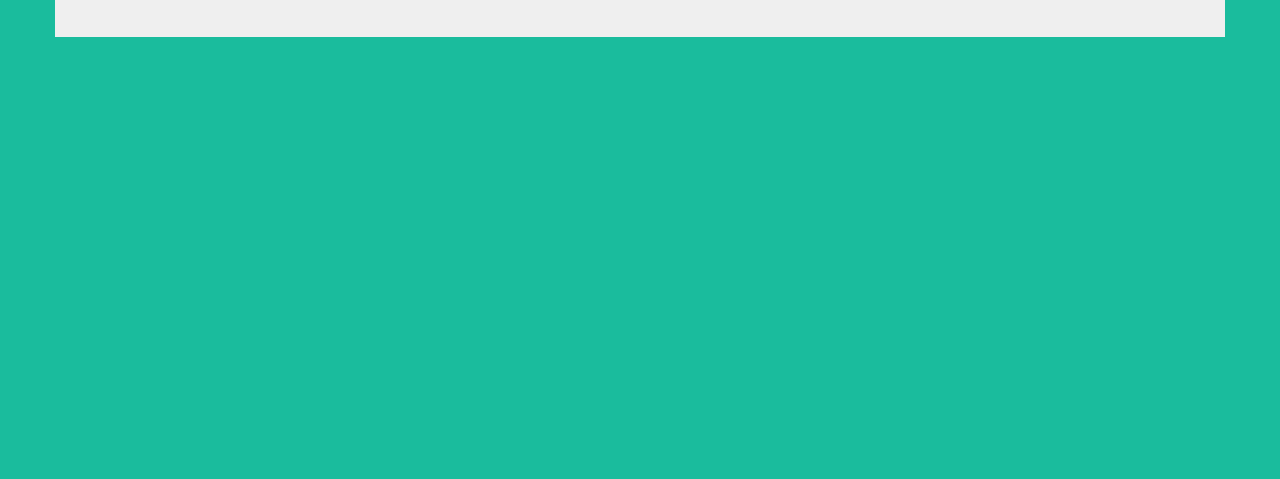
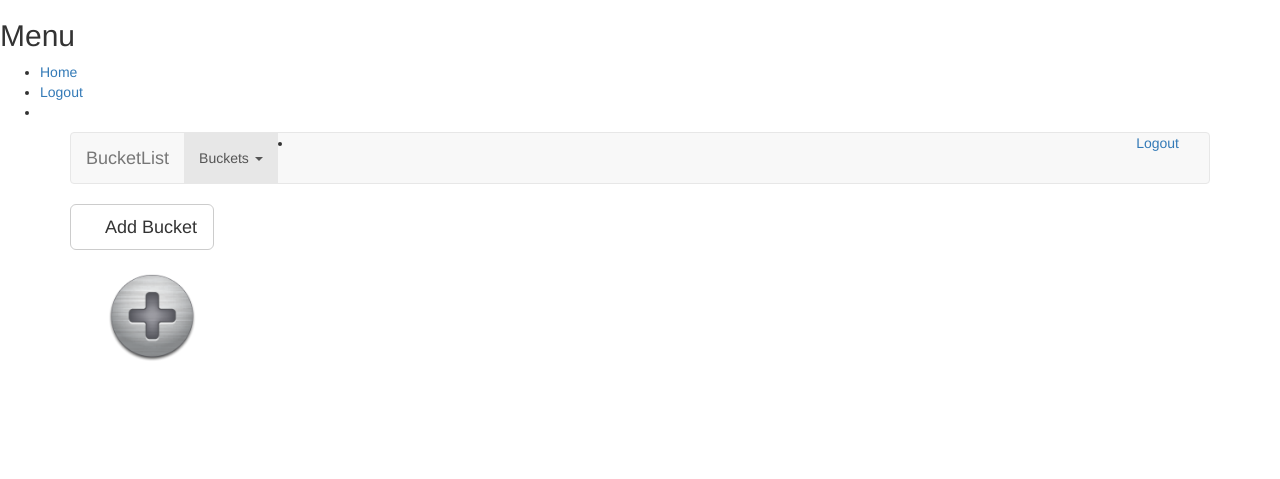
Before and after one commit to sarahmbaka/Bucketlist, a Flask app: page /index in a window 1280 px wide. Shown: the part 321-800 px from the top of the page. Run offline with Flask 2, Linux system fonts and the light colour scheme; some libraries are stand-ins or nearby versions; some web fonts are replaced.

Commit message:
[CHORE] Update base.html file

```diff
--- a/app/templates/base.html
+++ b/app/templates/base.html
@@ -1,18 +1,165 @@
-<!DOCTYPE html>
+<!DOCTYPE HTML>
+
 <html>
-<head>
-<title>bucket list application </title>
-<link rel="stylesheet" type="text/css" href="{{ url_for('static',filename ='css/bootstrap.min.css')}}"/>
-<link rel="stylesheet" type="text/css" href="{{ url_for('static',filename ='css/custom.css') }}" />
-<link rel="stylesheet" href="https://fonts.googleapis.com/icon?family=Material+Icons">
+	<head>
+		<title>Bucket List</title>
+		<meta charset="utf-8" />
+		<meta name="viewport" content="width=device-width, initial-scale=1" />
+		    <link rel="stylesheet" type="text/css" href="{{ url_for('static',filename ='css/bootstrap.min.css')}}"/>
+		<link rel="stylesheet" type="text/css" href="{{ url_for('static',filename ='css/bootstrap.min.css')}}"/>
+        <link rel="stylesheet" href="{{ url_for('static',filename ='css/main.css')}}" />
+		<link rel="stylesheet" href="https://maxcdn.bootstrapcdn.com/font-awesome/4.4.0/css/font-awesome.min.css">
+	</head>
+	<body>
+		<!-- Wrapper -->
+			<div id="wrapper">
 
+				<!-- Header -->
+					<header id="header">
+						<div class="inner">
 
-</head>
-<body>
+							<!-- Logo -->
+								<a href="/index" class="logo">
+									<span class="symbol"><img src="/static/image/logo.svg" alt="" /></span><span class="title">Bucket List</span>
+								</a>
 
-{% block body %}
-{% endblock %}
- <script src="static/js/jquery-3.2.1.min.js"></script>
-    <script src="static/js/bootstrap.min.js"></script>
-</body>
+							<!-- Nav -->
+								<nav>
+									<ul>
+										<li><a href="#menu">Menu</a></li>
+									</ul>
+								</nav>
+
+						</div>
+					</header>
+
+				<!-- Menu -->
+					<nav id="menu">
+						<h2>Menu</h2>
+						<ul>
+							<li><a href="/index">Home</a></li>
+							<li><a href="generic.html">Logout</a></li>
+							<li></li>
+						</ul>
+					</nav>
+
+                {% block body %}
+                {% endblock %}
+
+                <!-- Footer -->
+					<footer id="footer">
+						<div class="inner">
+						</div>
+					</footer>
+
+			</div>
+        				<!-- start MODEL -->
+						  <div class="modal fade" id="edititem" role="dialog">
+							<div class="modal-dialog">
+
+							  <!-- Modal content-->
+							  <div class="modal-content">
+								<div class="modal-header">
+								  <button type="button" class="close" data-dismiss="modal">&times;</button>
+								  <h4 class="modal-title">Add Bucket</h4>
+								</div>
+								<div class="modal-body">
+								<form action="/edit_item" method="post">
+									<input type="text" class="zocial-dribbble" placeholder=" Bucket Name" name="bucketname"/>
+									 <input type="text" class="zocial-dribbble" placeholder=" Bucket Description" name="bucketdesc"/>
+									 <input type="submit" value="Edit"/>
+								   </form>
+								</div>
+								<div class="modal-footer">
+								  <button type="button" class="btn btn-default" data-dismiss="modal">Close</button>
+								</div>
+							  </div>
+							</div>
+						  </div>
+						  <!-- end MODEL -->
+
+                <!-- start MODEL -->
+      <div class="modal fade" id="additem" role="dialog">
+        <div class="modal-dialog">
+
+          <!-- Modal content-->
+          <div class="modal-content">
+            <div class="modal-header">
+              <button type="button" class="close" data-dismiss="modal">&times;</button>
+              <h4 class="modal-title">New Item</h4>
+            </div>
+            <div class="modal-body">
+              <form action="/additem" method="post">
+                <input type="text" class="zocial-dribbble" placeholder=" Item Name" name="bucketname"/>
+                 <input type="text" class="zocial-dribbble" placeholder=" Item Description" name="bucketdesc"/>
+                 <input type="submit" value="Add Item"/>
+               </form>
+            </div>
+            <div class="modal-footer">
+              <button type="button" class="btn btn-default" data-dismiss="modal">Close</button>
+            </div>
+          </div>
+        </div>
+      </div>
+      <!-- end MODEL -->
+
+        <div class="modal fade" id="myModal" role="dialog">
+                <div class="modal-dialog">
+
+                  <!-- Modal content-->
+                  <div class="modal-content">
+                    <div class="modal-header">
+                      <button type="button" class="close" data-dismiss="modal">&times;</button>
+                      <h4 class="modal-title">Add Bucket</h4>
+                    </div>
+                    <div class="modal-body">
+                     <div class="form">
+                       <form action="/newbucket" method="post">
+                        <input type="text" class="zocial-dribbble" placeholder=" Bucket Name" name="bucketname"/>
+                         <input type="text" class="zocial-dribbble" placeholder=" Bucket Description" name="bucketdesc"/>
+                         <input type="submit" value="Add Bucket"/>
+                       </form>
+                      </div>
+                    </div>
+                    <div class="modal-footer">
+                      <button type="button" class="btn btn-default" data-dismiss="modal">Close</button>
+                    </div>
+                  </div>
+                </div>
+              </div>
+
+		 <div class="modal fade" id="editbucket" role="dialog">
+                <div class="modal-dialog">
+
+                  <!-- Modal content-->
+                  <div class="modal-content">
+                    <div class="modal-header">
+                      <button type="button" class="close" data-dismiss="modal">&times;</button>
+                      <h4 class="modal-title">Add Bucket</h4>
+                    </div>
+                    <div class="modal-body">
+                     <div class="form">
+                       <form action="/newbucket" method="post">
+                        <input type="text" class="zocial-dribbble" placeholder=" Bucket Name" name="bucketname"/>
+                         <input type="text" class="zocial-dribbble" placeholder=" Bucket Description" name="bucketdesc"/>
+                         <input type="submit" value="Add Bucket"/>
+                       </form>
+                      </div>
+                    </div>
+                    <div class="modal-footer">
+                      <button type="button" class="btn btn-default" data-dismiss="modal">Close</button>
+                    </div>
+                  </div>
+                </div>
+              </div>
+
+		<!-- Scripts -->
+			<script src="/static/js/jquery.min.js"></script>
+			<script src="/static/js/skel.min.js"></script>
+			<script src="/static/js/util.js"></script>
+			<script src="/static/js/main.js"></script>
+    <script src="/static/js/jquery-3.2.1.min.js"></script>
+    <script src="/static/js/bootstrap.min.js"></script>
+
+	</body>
 </html>
```
